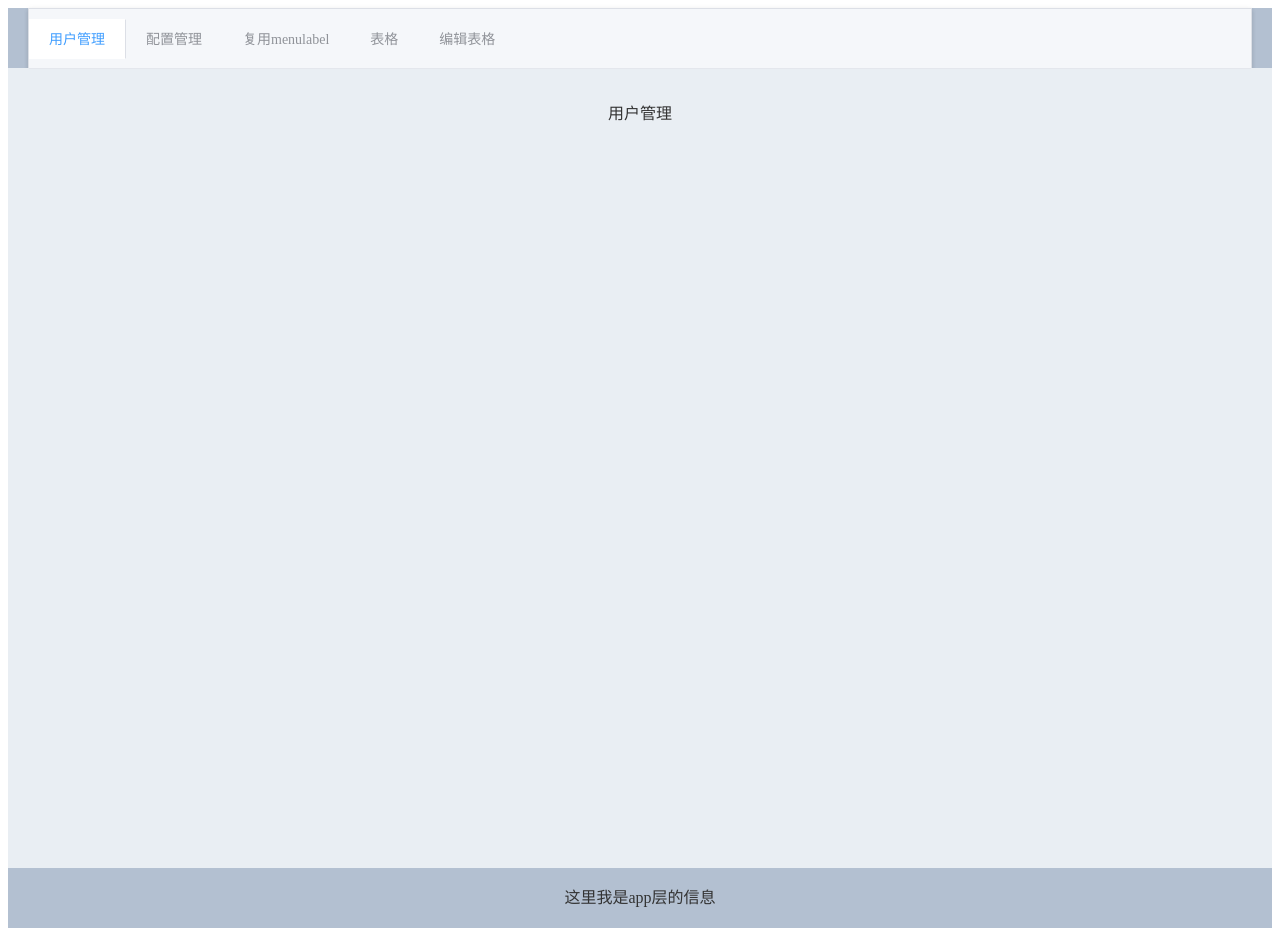
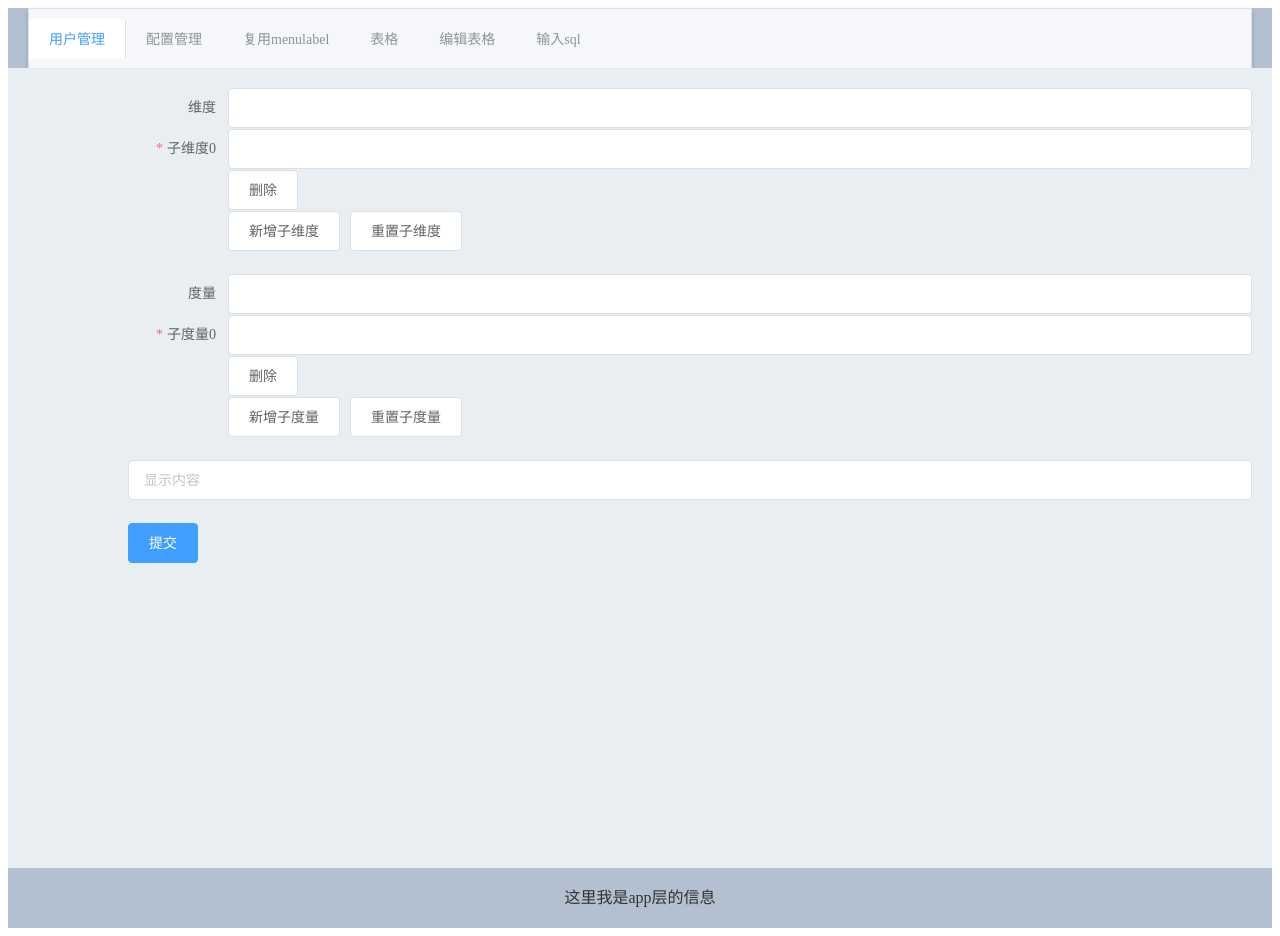
Before and after one commit to zhangjianang/vue_demo, a Vue app in the folder vue_demo/: page /#/dynamicinput in a window 1280 px wide. Built offline with nearby package versions, Linux system fonts and the light colour scheme.

Commit message:
增加表格编辑，增加动态表单

```diff
--- a/vue_demo/src/App.vue
+++ b/vue_demo/src/App.vue
@@ -8,6 +8,7 @@
             <el-tab-pane label="复用menulabel" name="/menuoverload">复用menu</el-tab-pane>
             <el-tab-pane label="表格" name="/table"></el-tab-pane>
             <el-tab-pane label="编辑表格" name="/edittable"></el-tab-pane>
+            <el-tab-pane label="输入sql" name="/dynamicinput"></el-tab-pane>
         </el-tabs>
       </el-header>
       <el-container>
--- /dev/null
+++ b/vue_demo/src/components/dynamic-input.vue
@@ -0,0 +1,117 @@
+<template>
+  <div id="app">
+    <el-form :model="searchForm" ref="searchForm" label-width="100px" class="demo-dynamic">
+    <el-form-item >
+    <el-form :model="dynamicValidateForm" ref="dynamicValidateForm" label-width="100px" class="demo-dynamic">
+      <el-form-item  label="维度" >
+        <el-input v-model="dynamicValidateForm.dimension"></el-input>
+      </el-form-item>
+      <el-form-item v-for="(domain, index) in dynamicValidateForm.domains" :label="'子维度' + index" :key="domain.key"
+        :prop="'domains.' + index + '.value'" :rules="{
+          required: true, message: '子维度不能为空', trigger: 'blur'
+        }">
+        <el-input v-model="domain.value"></el-input>
+        <el-button @click.prevent="removeDomain(domain)">删除</el-button>
+      </el-form-item>
+      <el-form-item>
+        <!-- <el-button type="primary" @click="submitForm('dynamicValidateForm')">提交</el-button> -->
+        <el-button @click="addDomain">新增子维度</el-button>
+        <el-button @click="resetForm('dynamicValidateForm')">重置子维度</el-button>
+      </el-form-item>
+    </el-form>
+    </el-form-item>
+
+    <el-form-item >
+    <el-form :model="measureForm" ref="measureForm" label-width="100px" class="demo-dynamic">
+      <el-form-item  label="度量" >
+        <el-input v-model="measureForm.measure" ></el-input>
+      </el-form-item>
+      <el-form-item v-for="(subm, index) in measureForm.submeasures" :label="'子度量' + index" :key="subm.key"
+        :prop="'submeasures.' + index + '.value'" :rules="{
+          required: true, message: '子度量不能为空', trigger: 'blur'
+        }">
+        <el-input v-model="subm.value"></el-input>
+        <el-button @click.prevent="removeDomain(subm)">删除</el-button>
+      </el-form-item>
+      <el-form-item>
+        <!-- <el-button type="primary" @click="submitForm('measureForm')">提交</el-button> -->
+        <el-button @click="addMeasure">新增子度量</el-button>
+        <el-button @click="resetForm('measureForm')">重置子度量</el-button>
+      </el-form-item>
+    </el-form>
+    </el-form-item>
+    <el-form-item>
+      <el-input v-model="info" placeholder="显示内容"></el-input>
+    </el-form-item>
+    <el-form-item>
+      <el-button type="primary" @click="submitForm('searchForm')">提交</el-button>
+    </el-form-item>
+
+    </el-form>
+  </div>
+</template>
+
+<script>
+  export default {
+    name: "dynamic",
+    data() {
+      return {
+        dynamicValidateForm: {
+          domains: [{
+            value: ''
+          }],
+          dimension: ''
+        },
+        measureForm: {
+          submeasures: [{
+            value: ''
+          }],
+          measure: ''
+        },
+        searchForm:{
+
+        },
+        info:""
+      };
+    },
+    methods: {
+      submitForm(formName) {
+        this.$refs[formName].validate((valid) => {
+          if (valid) {
+            alert('submit!');
+            console.log(this.measureForm)
+            console.log(this.dynamicValidateForm)
+          } else {
+            console.log('error submit!!');
+            return false;
+          }
+        });
+      },
+      resetForm(formName) {
+        this.$refs[formName].resetFields();
+      },
+      removeDomain(item) {
+        var index = this.dynamicValidateForm.domains.indexOf(item)
+        if (index !== -1) {
+          this.dynamicValidateForm.domains.splice(index, 1)
+        }
+      },
+      addDomain() {
+        this.dynamicValidateForm.domains.push({
+          value: '',
+          key: Date.now()
+        });
+      },
+      addMeasure() {
+        this.measureForm.submeasures.push({
+          value: '',
+          key: Date.now()
+        });
+      }
+    }
+  }
+</script>
+
+<style>
+
+</style>
--- a/vue_demo/src/components/edit-table.vue
+++ b/vue_demo/src/components/edit-table.vue
@@ -1,78 +1,100 @@
 <template>
   <div id='app'>
-    <el-table
-        :data="tableData"
-        border
-        style="width: 100%">
-        <el-table-column
-          prop="date"
-          label="日期"
-          width="150">
+    <div id='form'>
+    <el-form :inline="true" :model="formInline" class="demo-form-inline">
+      <el-form-item label="姓名">
+        <el-input v-model="formInline.name" placeholder="姓名"></el-input>
+      </el-form-item>
+      <el-form-item label="地址">
+        <el-input v-model="formInline.address" placeholder="地址"></el-input>
+      </el-form-item>
+      <el-form-item label="性别">
+        <el-select v-model="formInline.gender" placeholder="性别">
+          <el-option label="男" value="male"></el-option>
+          <el-option label="女" value="female"></el-option>
+        </el-select>
+      </el-form-item>
+      <el-form-item>
+        <el-button type="primary" @click="onSubmit">添加</el-button>
+      </el-form-item>
+    </el-form>
+    </div>
+    <div id='table'>
+    <el-table :data="tableData" border style="width: 100%">
+      <el-table-column prop="date" label="日期" width="150">
       </el-table-column>
-        <el-table-column
-          prop="state"
-          label="状态"
-          width="150">
+      <el-table-column prop="state" label="状态" width="150">
       </el-table-column>
-        <el-table-column
-          prop="name"
-          label="姓名"
-          width="120">
+      <el-table-column prop="name" label="姓名" width="120">
       </el-table-column>
-        <el-table-column
-          prop="address"
-          label="地址"
-          width="300">
+      <el-table-column prop="address" label="地址" width="300">
       </el-table-column>
-        <el-table-column
-          prop="gender"
-          label="性别"
-          width="120">
+      <el-table-column prop="gender" label="性别" width="120">
       </el-table-column>
-        <el-table-column
-          fixed="right"
-          label="操作"
-          width="100">
+      <el-table-column label="操作" width="130">
         <template slot-scope="scope">
-            <el-button @click="handleClick(scope.row)" type="text" size="small">查看</el-button>
-            <el-button type="text" size="small">编辑</el-button>
+          <el-button @click="handleClick(scope.row)" type="text" size="small">删除</el-button>
         </template>
       </el-table-column>
     </el-table>
+    </div>
   </div>
 </template>
 
 <script>
   import axios from 'axios'
   export default {
-      name:"edit-table",
+    name: "edit-table",
     methods: {
       handleClick(row) {
         console.log(row);
+        let url = "http://127.0.0.1:8099/user/del/"+row.id
+        axios.post(url, this.formInline, {
+          timeout: 1000
+        })
+        this.tableData=[];
+        this.refreshData();
+      },
+      onSubmit() {
+        let url = "http://127.0.0.1:8099/user/add"
+        axios.post(url, this.formInline, {
+          timeout: 1000
+        })
+        this.tableData=[];
+        this.refreshData();
+      },
+      refreshData(){
+        let url = "http://127.0.0.1:8099/user/all"
+        axios.post(url, {}, {
+          timeout: 1000
+        }).then(response => {
+          response.data.forEach((item, index, arr) => {
+            this.tableData.push({
+              "address": item.address,
+              "name": item.name,
+              "id": item.id,
+              "gender": item.gender,
+              "date": item.date,
+              "state": item.state
+            })
+          })
+        }).catch(error => {
+          console.log(error)
+        })
       }
     },
     data() {
       return {
-          tableData:[]
+        tableData: [],
+        formInline: {
+          name: '',
+          gender: '',
+          address: ''
+        }
       }
     },
-      mounted(){
-        let url = "http://127.0.0.1:8099/user/all"
-        axios.post(url, {},{timeout: 1000}).then(response=>{
-         response.data.forEach((item, index, arr) => {
-           console.log(item)
-           this.tableData.push({
-             "address":item.address,
-             "name":item.name,
-             "id":item.id,
-             "gender":item.gender,
-             "date":item.date,
-             "state":item.state
-             })
-         })
-        }).catch(error=>{
-         console.log(error)
-        })
+    mounted() {
+      this.refreshData()
     }
   }
 </script>
--- a/vue_demo/src/router/index.js
+++ b/vue_demo/src/router/index.js
@@ -9,6 +9,7 @@ import MenuOverload from '../components/MenuOverload.vue'
 import Table from '../components/Table.vue'
 import Edittable from '../components/edit-table.vue'
 // import Edittable from '../components/edit-demo.vue'
+import DynamicInput from '../components/dynamic-input.vue'
 
 import ElementUI from 'element-ui';
 import 'element-ui/lib/theme-chalk/index.css';
@@ -57,6 +58,11 @@ export default new Router({
       path: '/edittable',
       name: 'Edittable',
       component: Edittable
+    },
+    {
+      path: '/dynamicinput',
+      name: 'Dynamicinput',
+      component: DynamicInput
     }
   ]
 })
```
Lines whose indentation alone changed are shown as unchanged.
